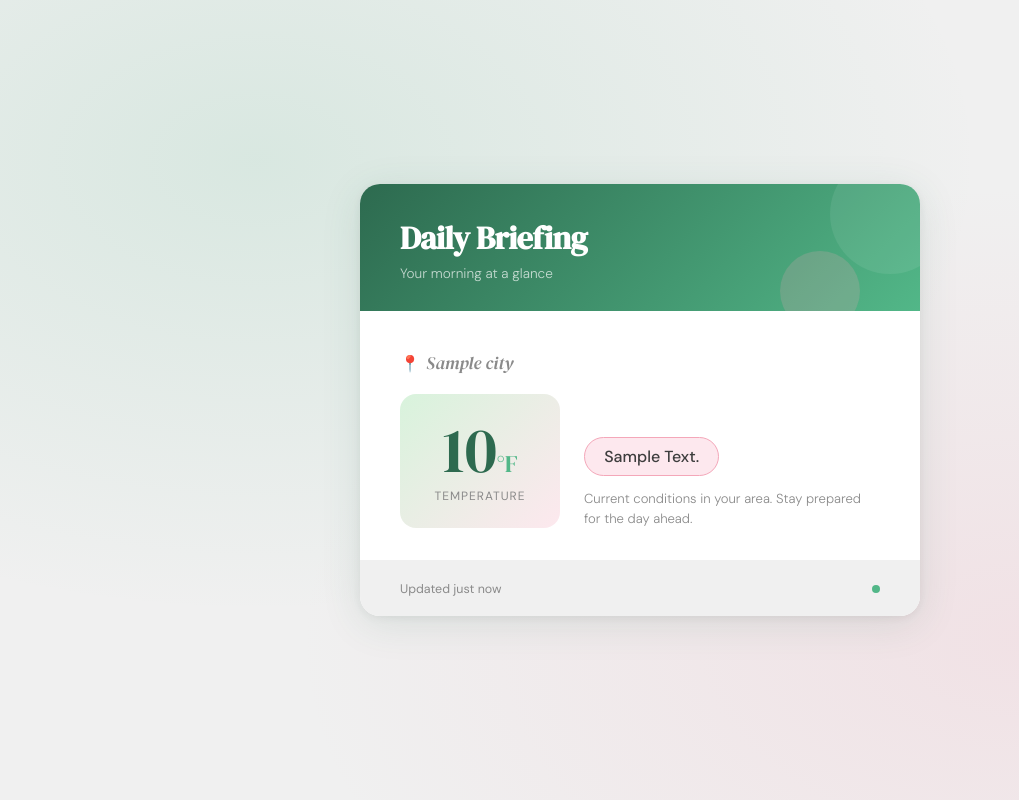
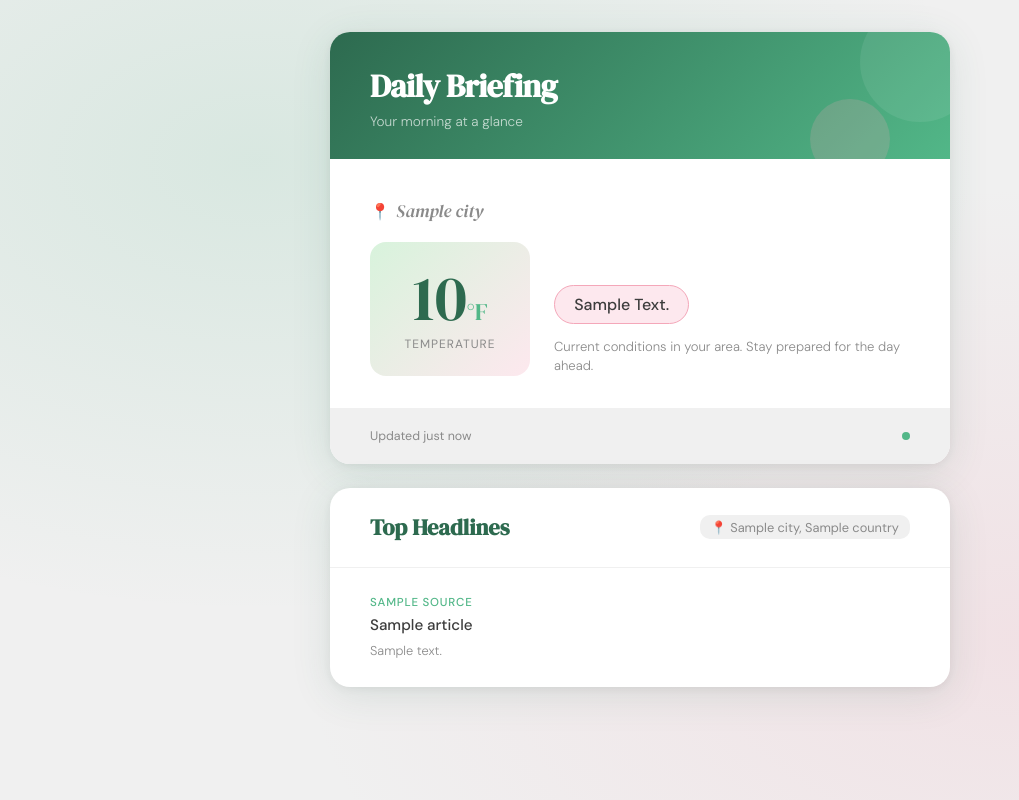
Before and after one commit to sophiethegreatestest-netizen/sophies-homepage, a Flask app: page / in a window 1280 px wide. Shown: the whole page, without its empty margins (0-1019 px from the left). Run offline with Flask 3, Linux system fonts and the light colour scheme; a database or web service that is not in the repository returns one stand-in record (values such as "Sample title"); data that the repository does not hold is empty.

Commit message:
final commit before hosting

```diff
--- a/app.py
+++ b/app.py
@@ -3,31 +3,32 @@ from flask import Flask, render_template, request
 
 app = Flask(__name__)
 
-WEATHER_API_KEY = 'YOUR_NEW_API_KEY_HERE'
+WEATHER_API_KEY = '15b2fac0366d9a684010f2a8f7e76306'
+NEWS_API_KEY = '94fecc9221144ad48b4a2725b3e8e317'
 
 
 # -----------------------------
 # Get city from user's IP
 # -----------------------------
-def get_city_from_ip():
+def get_location_from_ip():
     try:
-        # Get user's real IP address
         ip = request.headers.get('X-Forwarded-For', request.remote_addr)
 
-        # If running locally, this avoids using 127.0.0.1
+        # If running locally, let ipinfo auto-detect
         if ip == "127.0.0.1":
             ip = ""
 
-        response = requests.get(f"http://ip-api.com/json/{ip}")
+        response = requests.get(f"https://ipinfo.io/{ip}/json")
         data = response.json()
 
-        if data["status"] == "success":
-            return data["city"]
+        city = data.get("city", "New York")
+        country = data.get("country", "US")
+        return city, country
 
     except:
         pass
 
-    return "New York"  # fallback city
+    return "New York", "US"  # fallback
 
 
 # -----------------------------
@@ -36,6 +37,7 @@ def get_city_from_ip():
 def get_weather(city):
     url = f"https://api.openweathermap.org/data/2.5/weather?q={city}&appid={WEATHER_API_KEY}&units=imperial"
     response = requests.get(url)
+    print(f"Weather status: {response.status_code}, Response: {response.json()}")
 
     if response.status_code == 200:
         return response.json()
@@ -43,18 +45,38 @@ def get_weather(city):
     return None
 
 
+def get_news(city, country):
+    country_code = country.lower()
+
+    url = (
+        f"https://newsapi.org/v2/top-headlines"
+        f"?country={country_code}"
+        f"&pageSize=6"
+        f"&apiKey={NEWS_API_KEY}"
+    )
+    response = requests.get(url)
+    print(f"News status: {response.status_code}, Response: {response.json()}")
+
+    if response.status_code == 200:
+        articles = response.json().get("articles", [])
+        return [a for a in articles if a.get("title") and a.get("url")]
+
+    return []
 # -----------------------------
 # Home Route
 # -----------------------------
 @app.route('/')
 def home():
-    city = get_city_from_ip()
+    city, country = get_location_from_ip()
     weather_data = get_weather(city)
+    news_articles = get_news(city, country)
 
     context = {
         "city": city,
+        "country": country,
         "temp": round(weather_data['main']['temp'], 1) if weather_data else "N/A",
-        "description": weather_data['weather'][0]['description'] if weather_data else "No data"
+        "description": weather_data['weather'][0]['description'] if weather_data else "No data",
+        "articles": news_articles,
     }
 
     return render_template('index.html', **context)
--- a/templates/index.html
+++ b/templates/index.html
@@ -29,20 +29,26 @@
             min-height: 100vh;
             display: flex;
             justify-content: center;
-            align-items: center;
+            align-items: flex-start;
+            padding: 2rem 1rem;
             background-color: var(--grey-light);
             background-image:
                 radial-gradient(ellipse at 20% 20%, rgba(82, 183, 136, 0.15) 0%, transparent 50%),
                 radial-gradient(ellipse at 80% 80%, rgba(244, 167, 185, 0.2) 0%, transparent 50%);
         }
 
+        .page {
+            width: 620px;
+            max-width: 100%;
+        }
+
+        /* ---- Weather Card ---- */
         .card {
             background: var(--white);
             border-radius: 20px;
             box-shadow: 0 8px 40px rgba(45, 106, 79, 0.12), 0 2px 8px rgba(0,0,0,0.06);
             overflow: hidden;
-            width: 560px;
-            max-width: 95vw;
+            margin-bottom: 1.5rem;
         }
 
         .card-header {
@@ -192,9 +198,106 @@
             border-radius: 50%;
             background: var(--green-mid);
         }
+
+        /* ---- News Section ---- */
+        .news-card {
+            background: var(--white);
+            border-radius: 20px;
+            box-shadow: 0 8px 40px rgba(45, 106, 79, 0.12), 0 2px 8px rgba(0,0,0,0.06);
+            overflow: hidden;
+        }
+
+        .news-header {
+            padding: 1.5rem 2.5rem;
+            border-bottom: 1px solid var(--grey-light);
+            display: flex;
+            align-items: center;
+            gap: 0.8rem;
+        }
+
+        .news-header h2 {
+            font-family: 'DM Serif Display', serif;
+            font-size: 1.4rem;
+            color: var(--green-dark);
+        }
+
+        .news-header .news-location {
+            font-size: 0.8rem;
+            color: var(--grey-mid);
+            background: var(--grey-light);
+            padding: 0.2rem 0.7rem;
+            border-radius: 10px;
+            margin-left: auto;
+        }
+
+        .news-list {
+            padding: 0.5rem 0;
+        }
+
+        .news-item {
+            padding: 1.2rem 2.5rem;
+            border-bottom: 1px solid var(--grey-light);
+            transition: background 0.15s;
+        }
+
+        .news-item:last-child {
+            border-bottom: none;
+        }
+
+        .news-item:hover {
+            background: #fafafa;
+        }
+
+        .news-item a {
+            text-decoration: none;
+            color: inherit;
+            display: block;
+        }
+
+        .news-source {
+            font-size: 0.72rem;
+            text-transform: uppercase;
+            letter-spacing: 0.8px;
+            color: var(--green-mid);
+            font-weight: 500;
+            margin-bottom: 0.3rem;
+        }
+
+        .news-title {
+            font-size: 0.95rem;
+            color: var(--grey-dark);
+            font-weight: 500;
+            line-height: 1.4;
+            margin-bottom: 0.3rem;
+        }
+
+        .news-item:hover .news-title {
+            color: var(--green-dark);
+        }
+
+        .news-desc {
+            font-size: 0.8rem;
+            color: var(--grey-mid);
+            font-weight: 300;
+            line-height: 1.5;
+            display: -webkit-box;
+            -webkit-line-clamp: 2;
+            -webkit-box-orient: vertical;
+            overflow: hidden;
+        }
+
+        .no-news {
+            padding: 2rem 2.5rem;
+            text-align: center;
+            color: var(--grey-mid);
+            font-size: 0.9rem;
+        }
     </style>
 </head>
 <body>
+    <div class="page">
+
+        <!-- Weather Card -->
         <div class="card">
             <div class="card-header">
                 <h1>Daily Briefing</h1>
@@ -220,5 +323,33 @@
                 <div class="footer-dot"></div>
             </div>
         </div>
+
+        <!-- News Card -->
+        <div class="news-card">
+            <div class="news-header">
+                <h2>Top Headlines</h2>
+                <span class="news-location">📍 {{ city }}, {{ country }}</span>
+            </div>
+
+            <div class="news-list">
+                {% if articles %}
+                    {% for article in articles %}
+                    <div class="news-item">
+                        <a href="{{ article.url }}" target="_blank" rel="noopener noreferrer">
+                            <div class="news-source">{{ article.source.name }}</div>
+                            <div class="news-title">{{ article.title }}</div>
+                            {% if article.description %}
+                            <div class="news-desc">{{ article.description }}</div>
+                            {% endif %}
+                        </a>
+                    </div>
+                    {% endfor %}
+                {% else %}
+                    <div class="no-news">No news articles found for your location.</div>
+                {% endif %}
+            </div>
+        </div>
+
+    </div>
 </body>
 </html>
```
Lines whose indentation alone changed are shown as unchanged.
